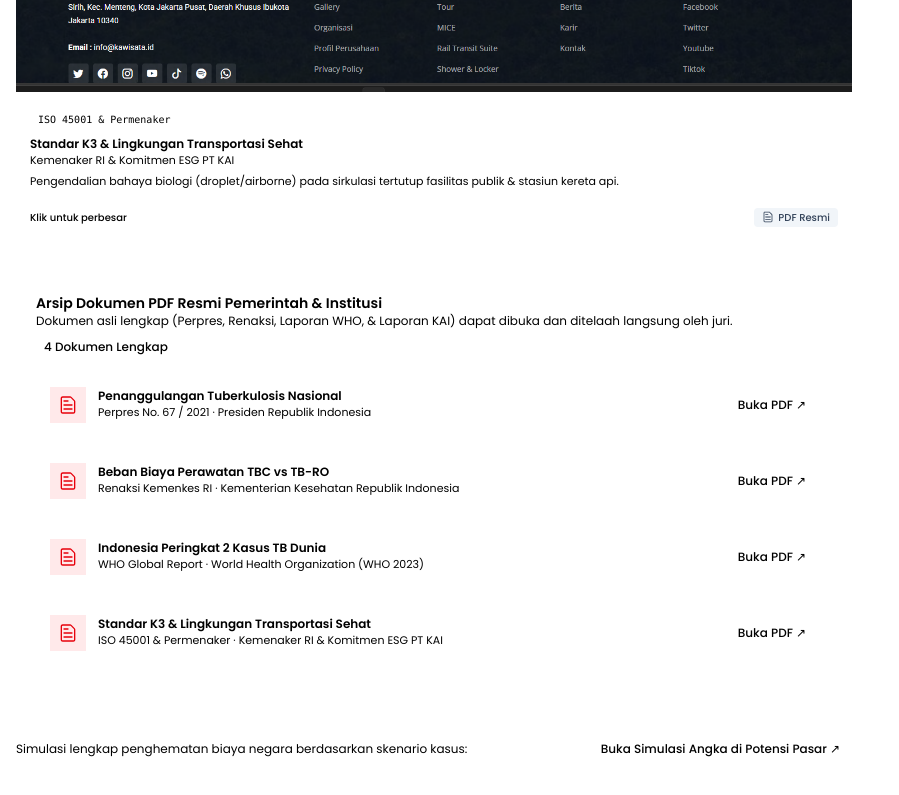
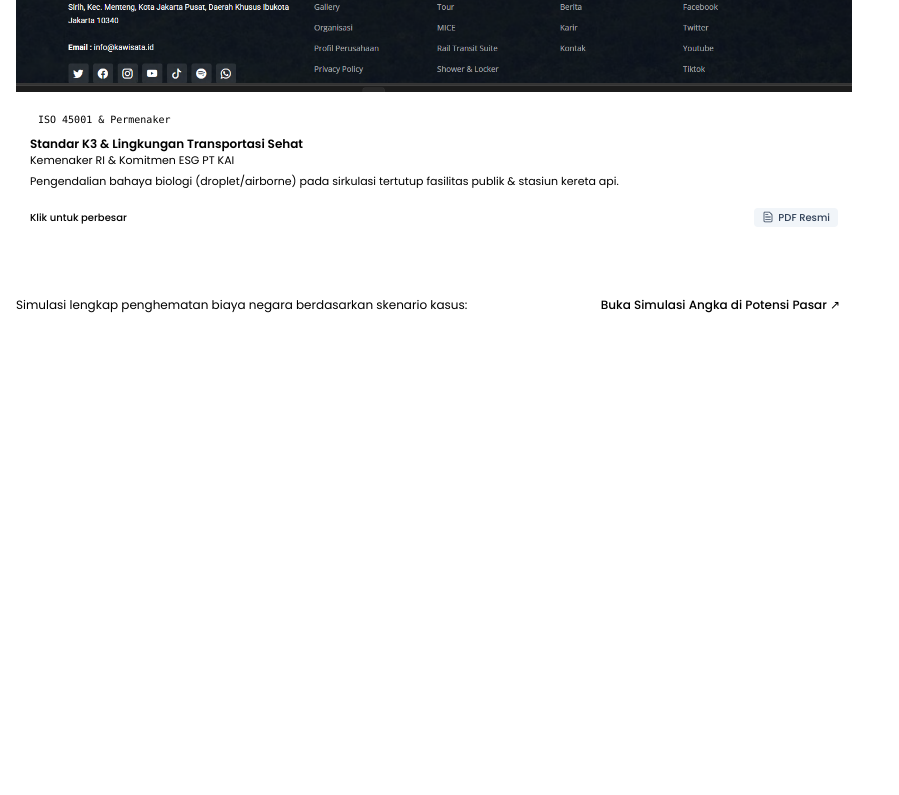
Before and after one commit to ucupsss/TB-Guard, a Next.js app in the folder frontend/: page /market/business in a window 1280 px wide. Shown: the part 4243-5038 px from the top of the page, without its empty margins (0-899 px from the left). After the commit the page ends 4620 px from the top, so only its background shows below. Built offline with nearby package versions, Linux system fonts and the light colour scheme; no server answers.

Commit message:
refactor: remove redundant PDF archive section from business potential view

```diff
--- a/frontend/views/BusinessPotential.tsx
+++ b/frontend/views/BusinessPotential.tsx
@@ -314,43 +314,6 @@
         </div>
       </div>
 
-      {/* Bagian 3: Arsip Dokumen PDF Resmi Lengkap */}
-      <div className="mt-8 box intro-y p-5 sm:p-6">
-        <div className="mb-4 flex flex-wrap items-center justify-between gap-2">
-          <div>
-            <h2 className="text-sm font-semibold text-foreground sm:text-base">
-              Arsip Dokumen PDF Resmi Pemerintah &amp; Institusi
-            </h2>
-            <p className="text-xs text-muted-foreground">
-              Dokumen asli lengkap (Perpres, Renaksi, Laporan WHO, &amp; Laporan KAI) dapat dibuka dan ditelaah langsung oleh juri.
-            </p>
-          </div>
-          <Badge>4 Dokumen Lengkap</Badge>
-        </div>
-
-        <div className="grid gap-3 sm:grid-cols-2">
-          {EVIDENCE_DOCS.map((doc) => (
-            <div key={`pdf-${doc.id}`} className="flex items-center justify-between gap-3 rounded-lg border border-slate-200/80 p-3.5 dark:border-white/10">
-              <div className="flex items-center gap-3 min-w-0">
-                <span className="flex h-9 w-9 shrink-0 items-center justify-center rounded-lg bg-red-500/10 text-red-600 dark:text-red-400">
-                  <FileText className="h-5 w-5" />
-                </span>
-                <div className="min-w-0">
-                  <div className="text-xs font-semibold text-foreground truncate">{doc.title}</div>
-                  <div className="text-[11px] text-muted-foreground truncate">{doc.code} · {doc.source}</div>
-                </div>
-              </div>
-              {doc.pdfUrl && (
-                <Button asChild size="sm" variant="outline" className="h-8 text-xs shrink-0">
-                  <a href={doc.pdfUrl} target="_blank" rel="noopener noreferrer">
-                    Buka PDF ↗
-                  </a>
-                </Button>
-              )}
-            </div>
-          ))}
-        </div>
-      </div>
 
       {/* Modal Lightbox untuk Memperbesar Screenshot */}
       <Dialog open={!!activeModal} onOpenChange={(open) => !open && setActiveModal(null)}>
```
